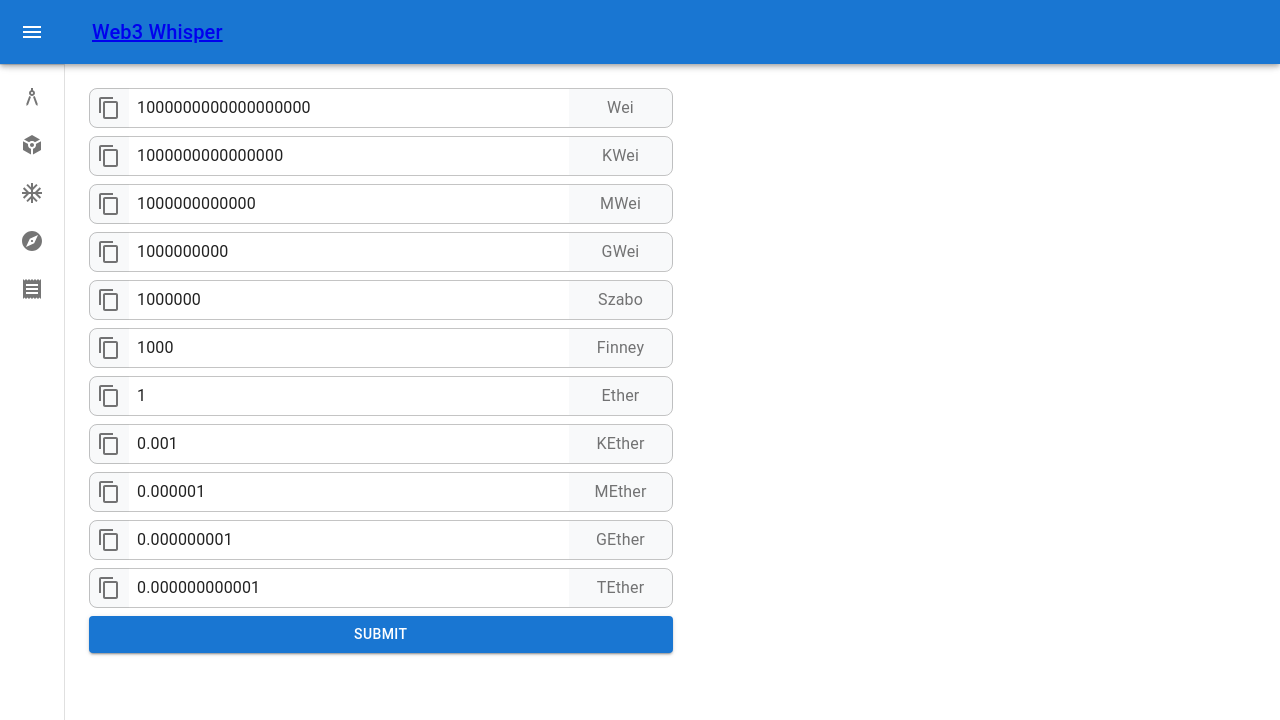
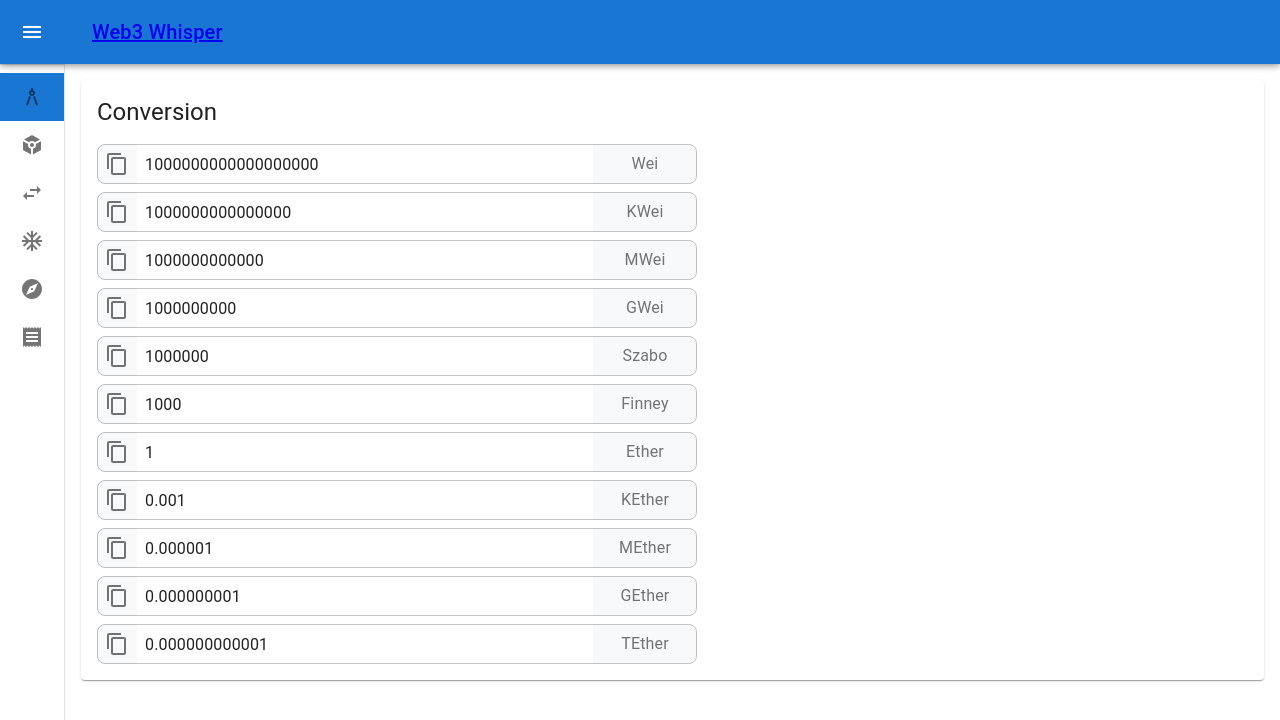
Before and after one commit to sageAdi/rooh-afza, a Next.js app: page /conversion in a window 1280 px wide. Shown: the top 720 px of the page. Built offline with nearby package versions, Linux system fonts and the light colour scheme.

Commit message:
added swap page, modification on conversion page, and added active in sidebar

```diff
--- a/app/Sidebar.tsx
+++ b/app/Sidebar.tsx
@@ -25,7 +25,9 @@ import TokenIcon from '@mui/icons-material/Token';
 import ExploreIcon from '@mui/icons-material/Explore';
 import ReceiptIcon from '@mui/icons-material/Receipt';
 import AcUnitIcon from '@mui/icons-material/AcUnit';
+import SwapHorizIcon from '@mui/icons-material/SwapHoriz';
 import Tooltip from '@mui/material/Tooltip';
+import { usePathname } from 'next/navigation';
 
 const drawerWidth = 240;
 
@@ -123,6 +125,7 @@ const IconWithTooltip = ({ icon, open, label }: { icon: any; open: boolean; labe
 };
 
 export default function Sidebar({ children }: { children: ReactNode }) {
+  const pathname = usePathname();
   const theme = useTheme();
   const [open, setOpen] = React.useState(false);
   const navItems = [
@@ -135,6 +138,11 @@ export default function Sidebar({ children }: { children: ReactNode }) {
       label: 'Token',
       path: '/token',
       icon: <TokenIcon />,
+    },
+    {
+      label: 'Swap',
+      path: '/swap',
+      icon: <SwapHorizIcon />,
     },
     {
       label: 'NFT',
@@ -191,8 +199,17 @@ export default function Sidebar({ children }: { children: ReactNode }) {
         </DrawerHeader>
         <Divider />
         <List>
-          {navItems.map((item) => (
-            <ListItem key={item.path} disablePadding sx={{ display: 'block' }}>
+          {navItems.map((item) => {
+            return (
+              <ListItem
+                key={item.path}
+                disablePadding
+                sx={{
+                  display: 'block',
+                  backgroundColor: pathname.includes(item.path) ? 'primary.main' : '#fff',
+                  color: pathname.includes(item.path) ? '#fff' : '#000',
+                }}
+              >
                 <ListItemButton
                   sx={{
                     minHeight: 48,
@@ -206,11 +223,11 @@ export default function Sidebar({ children }: { children: ReactNode }) {
                   <ListItemText primary={item.label} sx={{ opacity: open ? 1 : 0 }} />
                 </ListItemButton>
               </ListItem>
-          ))}
+            );
+          })}
         </List>
       </Drawer>
-      <Box component="main" sx={{ flexGrow: 1, bgcolor: 'background.default', p: 3 }}>
-        {' '}
+      <Box component="main" sx={{ flexGrow: 1, bgcolor: 'background.default' }}>
         <DrawerHeader />
         {children}
       </Box>
--- a/app/_components/InputField/InputField.tsx
+++ b/app/_components/InputField/InputField.tsx
@@ -1,77 +1,71 @@
-import { Control, Controller } from "react-hook-form";
-import TextField from "@mui/material/TextField";
-import InputAdornment from "@mui/material/InputAdornment";
-import IconButton from "@mui/material/IconButton";
-import ContentCopyIcon from "@mui/icons-material/ContentCopy";
-import Box from "@mui/material/Box";
-import Typography from "@mui/material/Typography";
+import TextField from '@mui/material/TextField';
+import InputAdornment from '@mui/material/InputAdornment';
+import IconButton from '@mui/material/IconButton';
+import ContentCopyIcon from '@mui/icons-material/ContentCopy';
+import Box from '@mui/material/Box';
+import Typography from '@mui/material/Typography';
+import { ChangeEventHandler, useState } from 'react';
+import { Tooltip } from '@mui/material';
 
-const InputFieldDefault = ({
+const CustomInputField = ({
   name,
-  control,
+  onChange,
+  value,
   label,
 }: {
   name: string;
-  control: Control;
+  onChange: ChangeEventHandler<HTMLInputElement | HTMLTextAreaElement>;
+  value: any;
   label: string;
 }) => {
+  const [tooltip, setTooltip] = useState('Click to Copy');
   return (
-    <Controller
-      name={name}
-      control={control}
-      rules={{ required: `${label} is required` }}
-      render={({
-        field: { onChange, value },
-        fieldState: { error },
-        formState,
-      }) => (
     <TextField
-          helperText={error ? error.message : null}
       size="small"
-          error={!!error}
       onChange={onChange}
       value={value}
-          type={"number"}
+      type={'number'}
+      name={name}
       sx={{
-            "& .MuiInputBase-root": {
+        '& .MuiInputBase-root': {
           padding: 0,
-              borderRadius: "0.5rem",
-              lineHeight: 1.5,
+          borderRadius: '0.5rem',
+          lineHeight: 1,
         },
-            "& .MuiOutlinedInput-notchedOutline": {
+        '& .MuiOutlinedInput-notchedOutline': {
           padding: 0,
         },
       }}
       variant="outlined"
       InputProps={{
         startAdornment: (
-              <InputAdornment position={"start"}>
+          <InputAdornment position={'start'}>
+            <Tooltip title={tooltip} placement="top" arrow translate="yes">
               <IconButton
                 sx={{
-                    backgroundColor: "#f8f9fa",
-                    borderRadius: "0.5rem 0 0 0.5rem",
+                  backgroundColor: '#f8f9fa',
+                  borderRadius: '0.5rem 0 0 0.5rem',
                 }}
-                  onClick={() =>
-                    navigator.clipboard.writeText("button clicked")
-                  }
+                onClick={() => navigator.clipboard.writeText(value)}
               >
                 <ContentCopyIcon />
               </IconButton>
+            </Tooltip>
           </InputAdornment>
         ),
         endAdornment: (
-              <InputAdornment position={"end"}>
+          <InputAdornment position={'end'}>
             <Box
               sx={{
-                    backgroundColor: "#f8f9fa",
-                    height: "2.4rem",
-                    borderRadius: "0 0.5rem 0.5rem 0",
-                    display: "flex",
-                    alignItems: "center",
-                    width: "6.5rem",
+                backgroundColor: '#f8f9fa',
+                height: '2.4rem',
+                borderRadius: '0 0.5rem 0.5rem 0',
+                display: 'flex',
+                alignItems: 'center',
+                width: '6.5rem',
               }}
             >
-                  <Typography align={"center"} width={"100%"}>
+              <Typography align={'center'} width={'100%'}>
                 {label}
               </Typography>
             </Box>
@@ -79,9 +73,7 @@ const InputFieldDefault = ({
         ),
       }}
     />
-      )}
-    />
   );
 };
 
-export default InputFieldDefault;
+export default CustomInputField;
--- a/app/_library/web3.ts
+++ b/app/_library/web3.ts
@@ -37,16 +37,29 @@ const conversions = (value: string, from: string) => {
   if (!value || !from) throw new Error('Invalid value or from');
 
   const inEther = getInEther(value, from);
+  const result = {};
   return Object.entries(etherToOthers).map(([key, value]) => {
     const conversion = inEther.mul(new Decimal(10).pow(value));
     return {
-      key: key,
-      value: conversion.toFixed(),
+      [`${key}`]: conversion.toFixed(),
     };
   });
+};
+const conversion = (value: string, from: string) => {
+  if (!value || !from) throw new Error('Invalid value or from');
+
+  const inEther = getInEther(value, from);
+  const result: any = {};
+  Object.entries(etherToOthers).forEach(([key, value]) => {
+    const conversion = inEther.mul(new Decimal(10).pow(value));
+    result[`${key}`] = conversion.toFixed();
+  });
+
+  return result;
 };
 
 const web3 = {
   conversions,
+  conversion,
 };
 export default web3;
--- /dev/null
+++ b/app/_types/formValue.ts
@@ -0,0 +1,13 @@
+export type FormValues = {
+  wei: string;
+  kwei: string;
+  mwei: string;
+  gwei: string;
+  szabo: string;
+  finney: string;
+  ether: string;
+  kether: string;
+  mether: string;
+  gether: string;
+  tether: string;
+};
--- a/app/conversion/page.tsx
+++ b/app/conversion/page.tsx
@@ -1,26 +1,14 @@
 'use client';
 
-import { useEffect } from 'react';
+import { useState } from 'react';
 import InputFieldDefault from '@/app/_components/InputField/InputField';
-import { FieldValues, SubmitHandler, useForm } from 'react-hook-form';
-import { Button, Stack } from '@mui/material';
 import web3 from '@/app/_library/web3';
+import { FormValues } from '../_types/formValue';
+import Stack from '@mui/material/Stack';
+import Paper from '@mui/material/Paper';
+import { Typography } from '@mui/material';
 
-type Form = {
-  Wei: string;
-  KWei: string;
-  MWei: string;
-  GWei: string;
-  Szabo: string;
-  Finney: string;
-  Ether: string;
-  KEther: string;
-  MEther: string;
-  GEther: string;
-  TEther: string;
-};
-
-const initialValues = {
+const initialValues: FormValues = {
   wei: '1000000000000000000',
   kwei: '1000000000000000',
   mwei: '1000000000000',
@@ -35,42 +23,37 @@ const initialValues = {
 };
 
 const Conversion = () => {
-  const { register, handleSubmit, reset, control, setValue } = useForm();
+  const [formValue, setFormValue] = useState<FormValues>(initialValues);
 
-  useEffect(() => {
-    Object.entries(initialValues).forEach(([name, value]) => {
-      setValue(name, value);
-    });
-  }, [setValue]);
-
-  const submit = (data: FieldValues) => {
-    const _data = web3.conversions(data['ether'], 'ether');
-    Object.entries(_data).forEach((element) => {
-      setValue(element[1]?.key, element[1]?.value);
-    });
+  const handleOnChange = (event: React.ChangeEvent<HTMLInputElement>) => {
+    const { value, name } = event.target;
+    if (value.length > 0) {
+      const _data = web3.conversion(value, name);
+      setFormValue(_data);
+    } else {
+      setFormValue((prev) => ({ ...prev, [name]: value }));
+    }
   };
 
   return (
-    <div>
-      <form onSubmit={handleSubmit(submit)}>
-        <Stack spacing={1} width={'50%'}>
-          <InputFieldDefault name={'wei'} control={control} label={'Wei'} />
-          <InputFieldDefault name={'kwei'} control={control} label={'KWei'} />
-          <InputFieldDefault name={'mwei'} control={control} label={'MWei'} />
-          <InputFieldDefault name={'gwei'} control={control} label={'GWei'} />
-          <InputFieldDefault name={'szabo'} control={control} label={'Szabo'} />
-          <InputFieldDefault name={'finney'} control={control} label={'Finney'} />
-          <InputFieldDefault name={'ether'} control={control} label={'Ether'} />
-          <InputFieldDefault name={'kether'} control={control} label={'KEther'} />
-          <InputFieldDefault name={'mether'} control={control} label={'MEther'} />
-          <InputFieldDefault name={'gether'} control={control} label={'GEther'} />
-          <InputFieldDefault name={'tether'} control={control} label={'TEther'} />
-          <Button variant={'contained'} type={'submit'}>
-            Submit
-          </Button>
-        </Stack>
-      </form>
-    </div>
+    <Paper sx={{ p: 2, m: 2 }}>
+      <Typography variant="h5" mb={2}>
+        Conversion
+      </Typography>
+      <Stack spacing={1} maxWidth={'600px'} width={'100%'}>
+        <InputFieldDefault name={'wei'} onChange={handleOnChange} label={'Wei'} value={formValue.wei} />
+        <InputFieldDefault name={'kwei'} onChange={handleOnChange} label={'KWei'} value={formValue.kwei} />
+        <InputFieldDefault name={'mwei'} onChange={handleOnChange} label={'MWei'} value={formValue.mwei} />
+        <InputFieldDefault name={'gwei'} onChange={handleOnChange} label={'GWei'} value={formValue.gwei} />
+        <InputFieldDefault name={'szabo'} onChange={handleOnChange} label={'Szabo'} value={formValue.szabo} />
+        <InputFieldDefault name={'finney'} onChange={handleOnChange} label={'Finney'} value={formValue.finney} />
+        <InputFieldDefault name={'ether'} onChange={handleOnChange} label={'Ether'} value={formValue.ether} />
+        <InputFieldDefault name={'kether'} onChange={handleOnChange} label={'KEther'} value={formValue.kether} />
+        <InputFieldDefault name={'mether'} onChange={handleOnChange} label={'MEther'} value={formValue.mether} />
+        <InputFieldDefault name={'gether'} onChange={handleOnChange} label={'GEther'} value={formValue.gether} />
+        <InputFieldDefault name={'tether'} onChange={handleOnChange} label={'TEther'} value={formValue.tether} />
+      </Stack>
+    </Paper>
   );
 };
 export default Conversion;
--- /dev/null
+++ b/app/swap/page.tsx
@@ -0,0 +1,6 @@
+import Paper from '@mui/material/Paper';
+
+const Swap = () => {
+  return <Paper sx={{ p: 2, m: 1, minHeight: '100%' }}>Swap Page</Paper>;
+};
+export default Swap;
```
Lines whose indentation alone changed are shown as unchanged.
